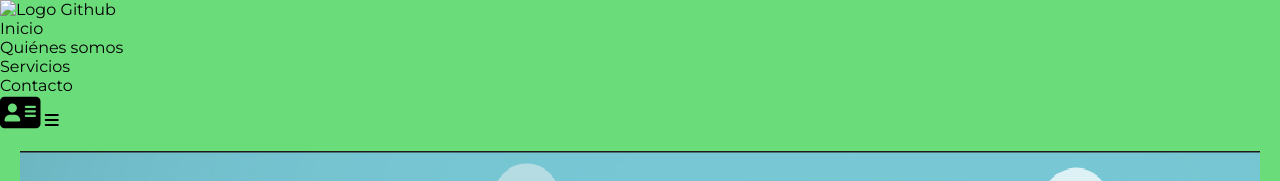
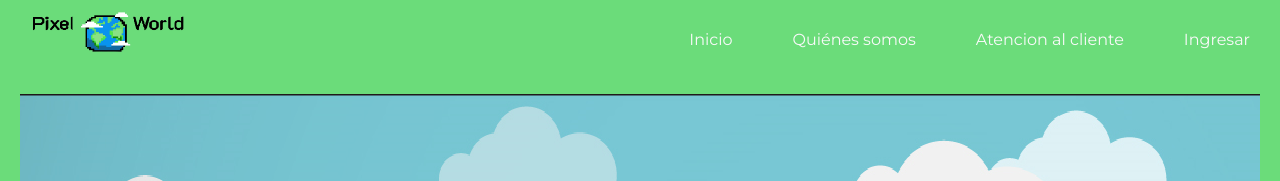
Before and after one commit to FabSpore01/Coderhouse-Miproyecto, a plain HTML site: page pages/mundootoño.html in a window 1280 px wide. Shown: the top 181 px of the page. Drawn offline with Linux system fonts and the light colour scheme; files whose address does not match are found by name.

Commit message:
dianuevo123

```diff
--- a/pages/mundootoño.html
+++ b/pages/mundootoño.html
@@ -16,7 +16,7 @@
         crossorigin="anonymous" referrerpolicy="no-referrer" />
 
     <!-- link favicon -->
-    <link rel="shortcut icon" href="./img/world.png" type="image/x-icon">
+    <link rel="shortcut icon" href="../img/world.png" type="image/x-icon">
 
     <!-- link a css -->
     <link rel="stylesheet" href="../css/global.css">
@@ -26,28 +26,17 @@
 
 <body>
     <header> <!-- Etiqueta semantica de encabezado -->
-        <img src="./img/Mi proyecto (3).png" alt="Logo Github" class="imagenLogoHeader">
-        <nav>
-            <ul class="navbar">
-                <li>
-                    <a href="../index.html">Inicio</a>
-                </li>
-                <li>
-                    <a href="../pages/somos.html">Quiénes somos</a>
-                </li>
-                <li>
-                    <a href="../pages/servicio.html">Servicios</a>
-                </li>
-                <li>
-                    <a href="../pages/atencionalcliente.html">Contacto</a>
-                </li>
+        <a href="./index.html"><img src="../img/Mi proyecto (3).png" alt="Logo Github" class="logo"></a>
+        <input type="checkbox" id="side-menu" class="side-menu">
+        <label for="side-menu" class="hamb"><span class="hamb-line"></span></label>
+        <nav class="nav">
+            <ul class="menu">
+                <li> <a href="../index.html">Inicio</a></li>
+                <li><a href="../pages/somos.html">Quiénes somos</a></li>
+                <li><a target="_blank" href="../pages/atencionalcliente.html">Atencion al cliente</a></li>
+                <li><a target="_blank" href="../pages/user.html">Ingresar</a></li>
             </ul>
         </nav>
-        <nav> <!-- Etiqueta contenedora general -->
-            <a target="_blank" href="./user.html"><i class="fa fa-address-card" style="font-size:36px"></i></a>
-            <i class="fa-solid fa-bars menu"></i>
-        </nav>
-    </header>
     <main>
         <div class="banner">
             <div class="bannerinfo">
```
